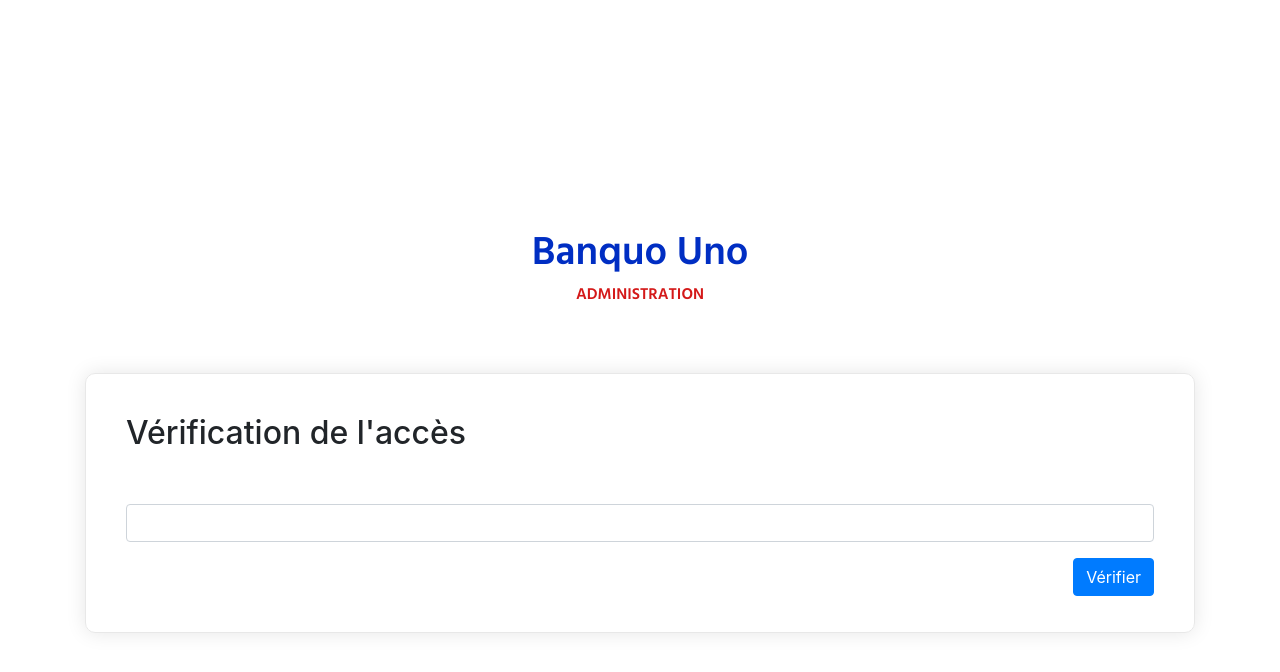
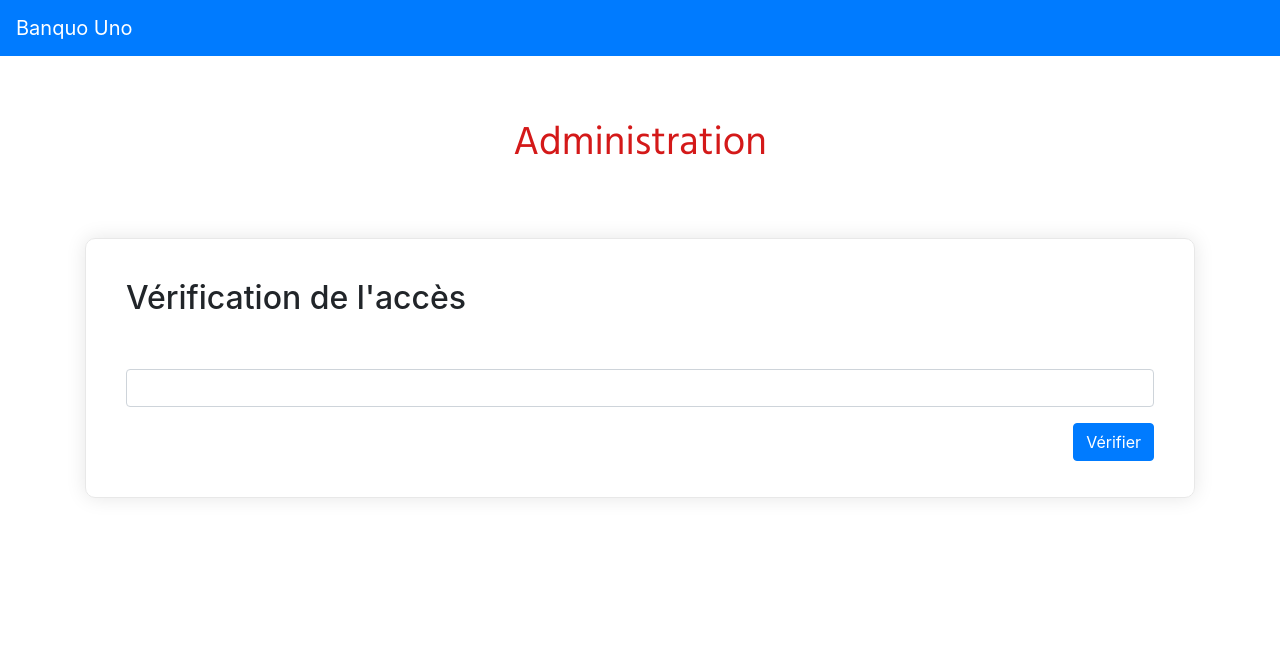
Before and after one commit to gti525/h19-banque-1, a Vue app in the folder vue-springboot/: page /verifyloginAdmin in a window 1280 px wide. Shown: the top 672 px of the page. Built offline with nearby package versions, Linux system fonts and the light colour scheme; no server answers.

Commit message:
Uniformisation des pages login et verifyLogin

```diff
--- a/vue-springboot/src/components/VerifyLogin.vue
+++ b/vue-springboot/src/components/VerifyLogin.vue
@@ -1,7 +1,13 @@
 <template>
+    <div>
+        <nav class="navbar navbar-expand-lg navbar-dark bg-primary">
+            <a class="navbar-brand" href="#">Banquo Uno</a>
+        </nav>
+
+
         <div class="container">
             <div class="app-title">
-            Banquo Uno
+                Connexion Client
             </div>
             <div class="login-container">
                 <div class="main-header">
@@ -22,7 +28,7 @@
                 </div>
             </div>
         </div>
-
+    </div>
 </template>
 
 <script>
@@ -110,13 +116,12 @@
     @import "../scss/common.scss";
 
     .app-title {
-        margin-top: 6%;
+        margin-top: 5%;
         text-align: center;
         font-size: 40px;
-        font-weight: 600;
+        font-weight: 300;
         color: #002ec3;
         font-family: 'Hind Siliguri', sans-serif;
-
     }
 
     .login-container {
--- a/vue-springboot/src/components/VerifyLoginAdmin.vue
+++ b/vue-springboot/src/components/VerifyLoginAdmin.vue
@@ -1,9 +1,11 @@
 <template>
+    <div>
+        <nav class="navbar navbar-expand-lg navbar-dark bg-primary">
+            <a class="navbar-brand" href="#">Banquo Uno</a>
+        </nav>
+
         <div class="container">
-        <div class="app-header">
-            <div class="app-title">Banquo Uno</div>
-            <div class="app-sub-title">Administration</div>
-        </div>
+                <div class="app-title">Administration</div>
             <div class="login-container">
                 <div class="main-header">
                     <h2>Vérification de l'accès</h2></div>
@@ -20,6 +22,7 @@
 
                 <div class="form-group clearfix">
                     <button class="btn btn-primary btn-common float-right" v-on:click="verify">Vérifier</button>
+                </div>
             </div>
         </div>
     </div>
@@ -104,28 +107,13 @@
 <style lang="scss" scoped>
     @import "../scss/common.scss";
 
-    .app-header {
-
-        margin-top: 20%;
-
     .app-title {
+        margin-top: 5%;
         text-align: center;
         font-size: 40px;
-            font-weight: 600;
-            color: #002ec3;
+        font-weight: 300;
+        color: #d41919;   //#002ec3;
         font-family: 'Hind Siliguri', sans-serif;
-
-        }
-
-        .app-sub-title {
-            text-align: center;
-            font-size: 16px;
-            text-transform: uppercase;
-            font-weight: 600;
-            color: #d41919;
-            font-family: 'Hind Siliguri', sans-serif;
-
-        }
     }
 
     .login-container {
```
Lines whose indentation alone changed are shown as unchanged.
